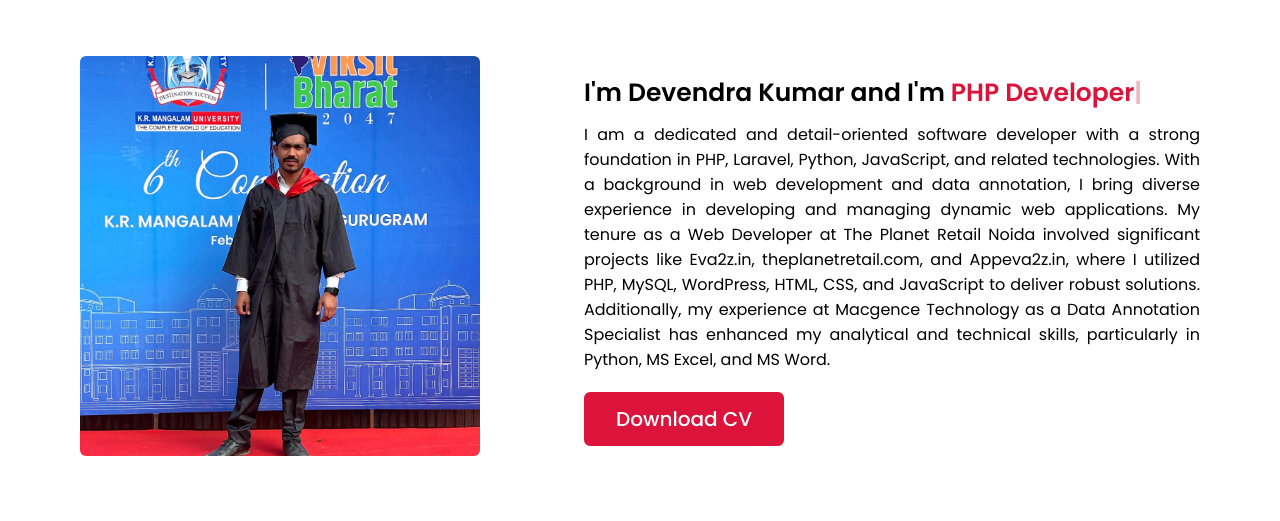
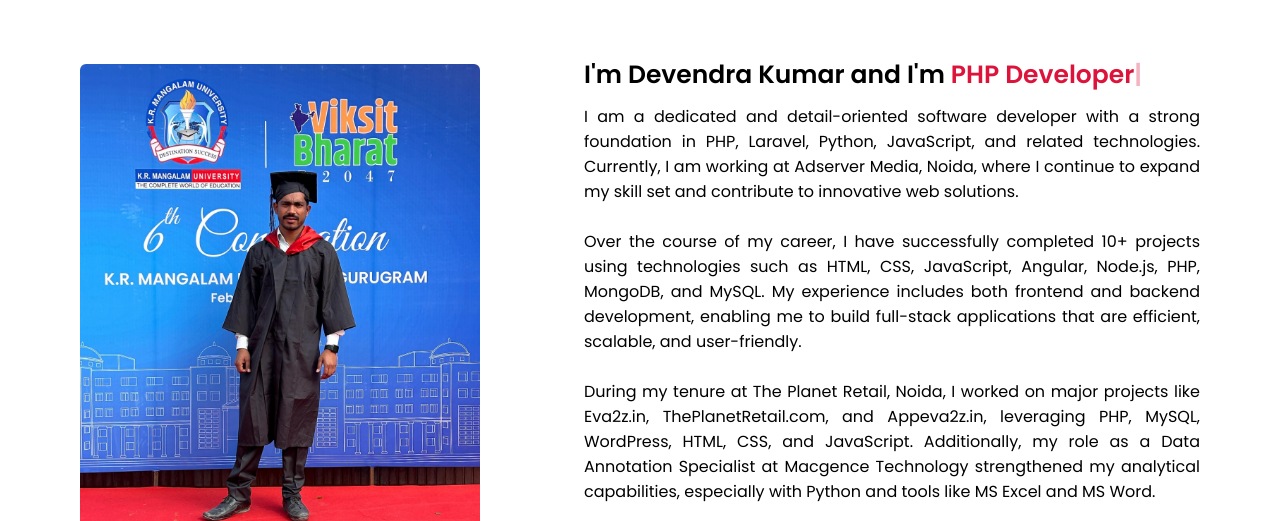
Before and after one commit to DevendraKumar123/Devendra.Kumar, a plain HTML site: page index.html in a window 1280 px wide. Shown: the part 970-1491 px from the top of the page. Drawn offline with nearby package versions, Linux system fonts and the light colour scheme.

Commit message:
image updated

```diff
--- a/index.html
+++ b/index.html
@@ -62,17 +62,27 @@
                 </div>
                 <div class="column right">
                     <div class="text">I'm Devendra Kumar and I'm <span class="typing-2"></span></div>
-                    <p>I am a dedicated and detail-oriented software developer with a strong foundation in PHP, Laravel,
-                        Python, JavaScript, and related technologies. With a background in web development and data
-                        annotation, I bring diverse experience in developing and managing dynamic web applications. My
-                        tenure as a Web Developer at The Planet Retail Noida involved significant projects like
-                        Eva2z.in, theplanetretail.com, and Appeva2z.in, where I utilized PHP, MySQL, WordPress, HTML,
-                        CSS, and JavaScript to deliver robust solutions. Additionally, my experience at Macgence
-                        Technology as a Data Annotation Specialist has enhanced my analytical and technical skills,
-                        particularly in Python, MS Excel, and MS Word.</p>
-                    <a href="https://drive.google.com/file/d/178F8CcbyHjnRXhQFfjnui4_XhdkkcOv5/view?usp=sharing">Download
-                        CV</a>
+                    <p>
+                        I am a dedicated and detail-oriented software developer with a strong foundation in PHP,
+                        Laravel, Python, JavaScript, and related technologies. Currently, I am working at Adserver
+                        Media, Noida, where I continue to expand my skill set and contribute to innovative web
+                        solutions.
+                        <br><br>
+                        Over the course of my career, I have successfully completed 10+ projects using technologies such
+                        as HTML, CSS, JavaScript, Angular, Node.js, PHP, MongoDB, and MySQL. My experience includes both
+                        frontend and backend development, enabling me to build full-stack applications that are
+                        efficient, scalable, and user-friendly.
+                        <br><br>
+                        During my tenure at The Planet Retail, Noida, I worked on major projects like Eva2z.in,
+                        ThePlanetRetail.com, and Appeva2z.in, leveraging PHP, MySQL, WordPress, HTML, CSS, and
+                        JavaScript. Additionally, my role as a Data Annotation Specialist at Macgence Technology
+                        strengthened my analytical capabilities, especially with Python and tools like MS Excel and MS
+                        Word.
+                    </p>
+                    <a href="https://drive.google.com/file/d/178F8CcbyHjnRXhQFfjnui4_XhdkkcOv5/view?usp=sharing"
+                        target="_blank">Download CV</a>
                 </div>
+
             </div>
         </div>
     </section>
@@ -219,7 +229,7 @@
 
                 <div class="card">
                     <div class="box">
-                        <img src="images/profile-3.jpeg" alt="">
+                        <img src="images/profile-2.jpeg" alt="">
                         <div class="text">Neeraj Kumar</div>
                         <p>Neeraj is a Digital Marketer who excels in SEO, content strategy, and social media
                             management. He helps businesses grow their online presence effectively.</p>
--- a/style.css
+++ b/style.css
@@ -222,7 +222,7 @@ section .title::after{
     width: 45%;
 }
 .about .about-content .left img{
-    height: 400px;
+    height: 500px;
     width: 400px;
     object-fit: cover;
     border-radius: 6px;
```
Also changed, not shown: images/neeraj.jpg (added).
